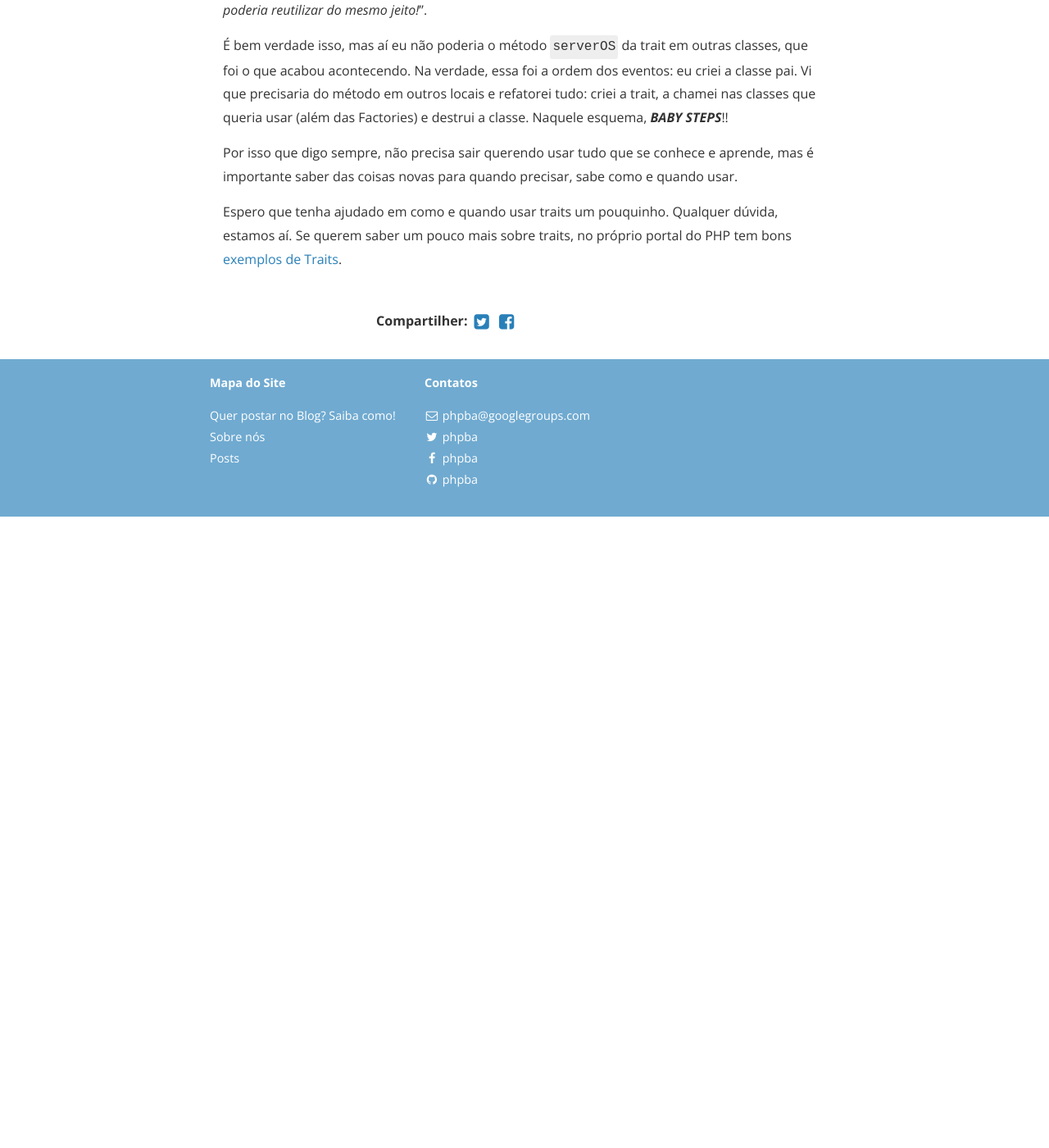
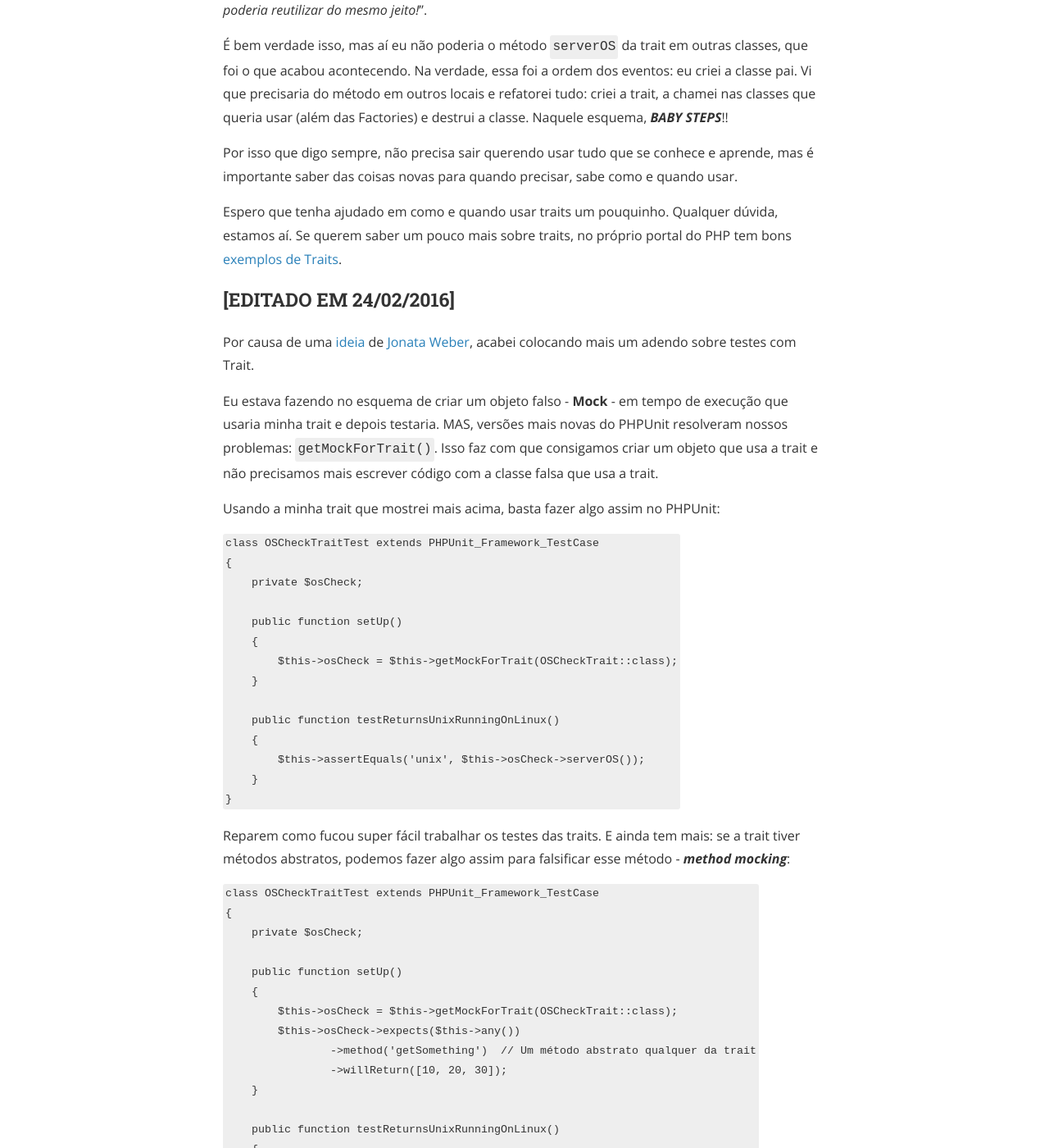
Before and after one commit to phpba/phpba.github.io, a Jekyll site: the page built from _posts/2016-02-23-traits-e-treta.md, in a window 1280 px wide and 1400 px high, scrolled down 2326 px. Shown: the whole window at 82% size. Built offline with Jekyll 4.4.1, drawn with Linux system fonts in a browser that asks for light colours; nearby versions of some CDN libraries; comment, search, counter and statistics services are not loaded; a style sheet for code colours, icons or effects is not loaded; before the commit the page ends 2956 px from its top, so only the background shows below that; some of the changed text lies outside the part shown.

Commit message:
Adendo ao post sobre traits - falando de testes com traits

```diff
--- a/_posts/2016-02-23-traits-e-treta.md
+++ b/_posts/2016-02-23-traits-e-treta.md
@@ -103,3 +103,70 @@ importante saber das coisas novas para quando precisar, sabe como e quando usar.
 Espero que tenha ajudado em como e quando usar traits um pouquinho. Qualquer dúvida, estamos aí.
 Se querem saber um pouco mais sobre traits, no próprio portal do PHP tem bons
 [exemplos de Traits](http://php.net/manual/pt_BR/language.oop5.traits.php).
+
+### [EDITADO EM 24/02/2016]
+
+Por causa de uma [ideia](https://github.com/phpba/phpba.github.io/pull/39#issuecomment-187958850)
+de [Jonata Weber](https://github.com/jonataa), acabei colocando mais um adendo sobre testes com Trait.
+
+Eu estava fazendo no esquema de criar um objeto falso - __Mock__ - em tempo de execução que usaria minha trait
+e depois testaria. MAS, versões mais novas do PHPUnit resolveram nossos problemas: <code>getMockForTrait()</code>.
+Isso faz com que consigamos criar um objeto que usa a trait e não precisamos mais escrever código com
+a classe falsa que usa a trait.
+
+Usando a minha trait que mostrei mais acima, basta fazer algo assim no PHPUnit:
+
+~~~
+class OSCheckTraitTest extends PHPUnit_Framework_TestCase
+{
+    private $osCheck;
+
+    public function setUp()
+    {
+        $this->osCheck = $this->getMockForTrait(OSCheckTrait::class);
+    }
+
+    public function testReturnsUnixRunningOnLinux()
+    {
+        $this->assertEquals('unix', $this->osCheck->serverOS());
+    }
+}
+~~~
+
+Reparem como fucou super fácil trabalhar os testes das traits. E ainda tem mais: se a trait tiver
+métodos abstratos, podemos fazer algo assim para falsificar esse método - __*method mocking*__:
+
+~~~
+class OSCheckTraitTest extends PHPUnit_Framework_TestCase
+{
+    private $osCheck;
+
+    public function setUp()
+    {
+        $this->osCheck = $this->getMockForTrait(OSCheckTrait::class);
+        $this->osCheck->expects($this->any())
+                ->method('getSomething')  // Um método abstrato qualquer da trait
+                ->willReturn([10, 20, 30]);
+    }
+
+    public function testReturnsUnixRunningOnLinux()
+    {
+        $this->assertEquals('unix', $this->osCheck->serverOS());
+    }
+
+    public function testGetSomethingIsOnlyIntegers()
+    {
+        $this->assertContainsOnly('int', $this->osCheck->getSomething());
+    }
+
+    public function testGetSomethingHasThreeElements()
+    {
+        $this->assertCount(3, $this->osCheck->getSomething());
+    }
+
+}
+~~~
+
+Muito fácil. Mais uma vez, __PHPUNIT TO THE RESCUE!!!__
+
+######(Nota mental: contribuir para o PHPUnit de alguma forma)
```
